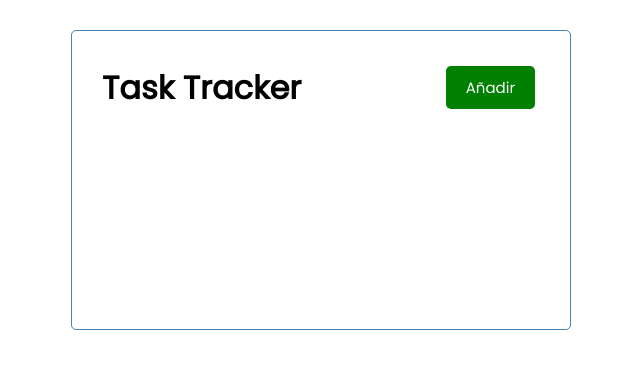
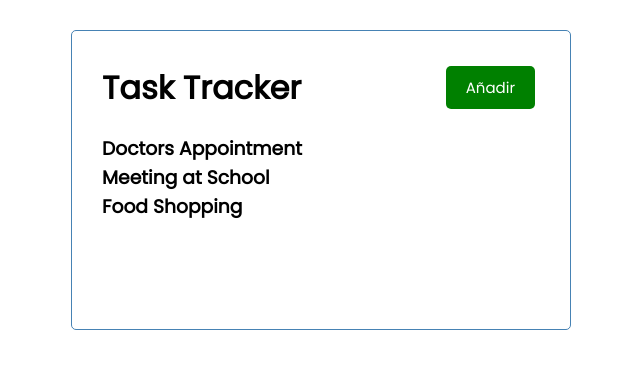
Before and after one commit to ealvar13/react-task-tracker, a React (Create React App) app: page / in a window 1280 px wide. Shown: the top 368 px of the page, without its empty margins (319-959 px from the left). Built offline with nearby package versions, Linux system fonts and the light colour scheme.

Commit message:
working on Tasks

```diff
--- a/src/App.js
+++ b/src/App.js
@@ -1,8 +1,12 @@
-import Header from './components/Header';
+import Header from "./components/Header";
+import Tasks from "./components/Tasks";
 
 function App() {
-  return <div className='container'>
-    <Header />
-  </div>;
+  return (
+    <div className="container">
+      <Header />
+      <Tasks />
+    </div>
+  );
 }
 export default App;
--- a/src/components/Button.js
+++ b/src/components/Button.js
@@ -1,7 +1,6 @@
 import PropTypes from "prop-types";
 
-const Button = ({ color, text }) => {
-  const onClick = (e) => {};
+const Button = ({ color, text, onClick }) => {
   return (
     <button
       onClick={onClick}
@@ -22,6 +21,7 @@
 Button.propTypes = {
   text: PropTypes.string,
   color: PropTypes.string,
+  onClick: PropTypes.func,
 };
 
 export default Button;
--- a/src/components/Header.js
+++ b/src/components/Header.js
@@ -3,10 +3,15 @@
 
 
 const Header = ({ title }) => {
+  const onClick = () => {
+    console.log('Click')
+  }
+
   return (
     <header className='header'>
       <h1>{title}</h1>
-      <Button color='green' text='Añadir' />
+      <Button color='green' text='Añadir' onClick=
+      {onClick} />
     </header>
   )
 }
--- /dev/null
+++ b/src/components/Tasks.js
@@ -0,0 +1,32 @@
+const tasks = [
+  {
+    id: 1,
+    text: "Doctors Appointment",
+    day: "Feb 5th at 2:30pm",
+    reminder: true,
+  },
+  {
+    id: 2,
+    text: "Meeting at School",
+    day: "Feb 6th at 1:30pm",
+    reminder: true,
+  },
+  {
+    id: 3,
+    text: "Food Shopping",
+    day: "Feb 5th at 2:30pm",
+    reminder: false,
+  },
+];
+
+const Tasks = () => {
+  return (
+    <>
+      {tasks.map((task) => (
+        <h3>{task.text}</h3>
+      ))}
+    </>
+  );
+};
+
+export default Tasks;
```
